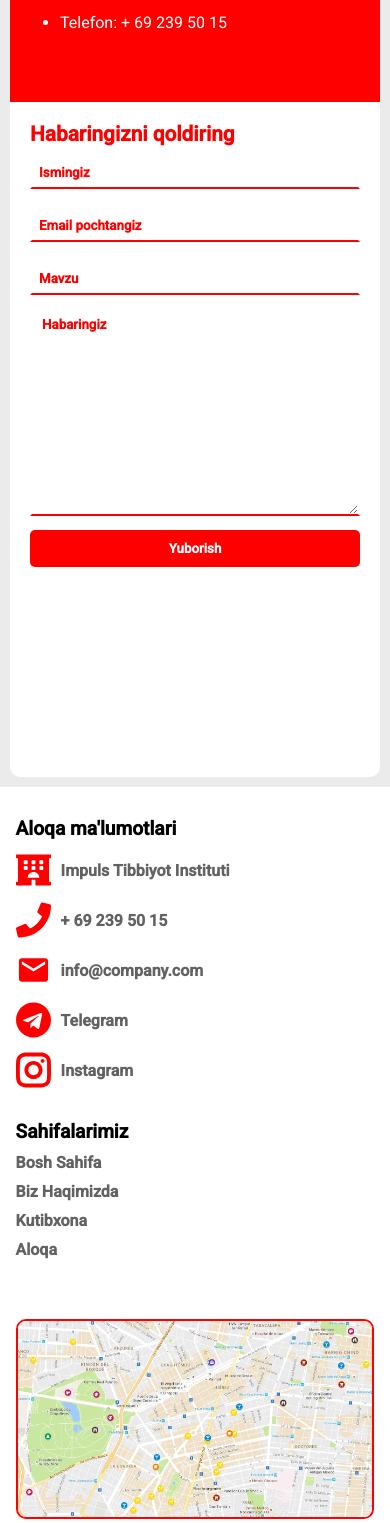
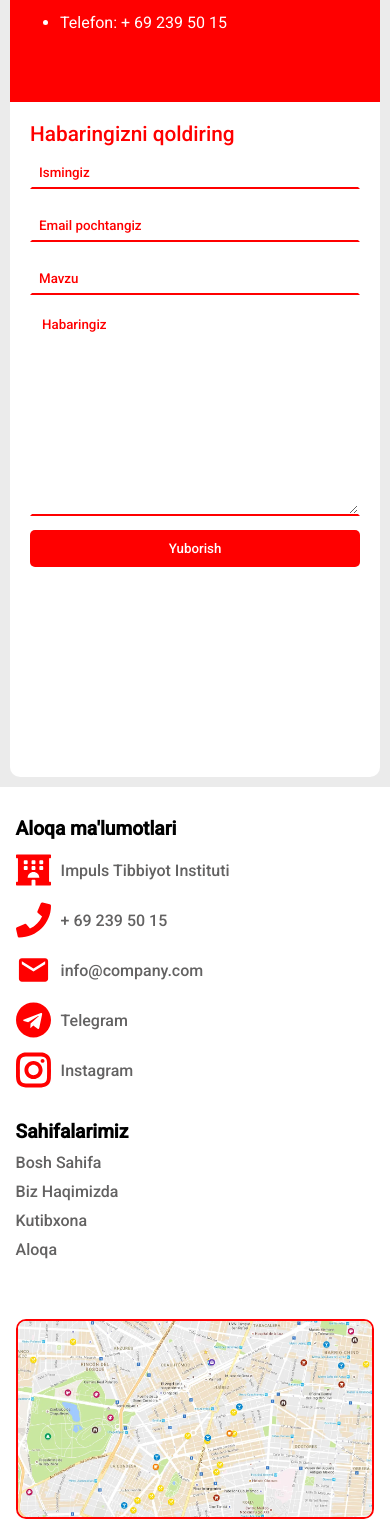
Before and after one commit to azizbeAnvarjanov/versel-project, a React (Create React App) app: page /aloqa in a window 390 px wide. Shown: the part 1080-2603 px from the top of the page. Built offline with nearby package versions, Linux system fonts and the light colour scheme.

Commit message:
chabges sizes text

```diff
--- a/src/Components/Aloqa/Aloqa.css
+++ b/src/Components/Aloqa/Aloqa.css
@@ -35,6 +35,11 @@ form
     border-top-right-radius: 10px;
     border-bottom-right-radius: 10px;
     padding: 20px;
+}
+
+form h1
+{
+    font-weight: 599;
 }
 
 .left-form-menu
@@ -97,7 +102,7 @@ form input::placeholder,
 form textarea::placeholder
 {
     color: red;
-    font-weight: 600;
+    font-weight: 500;
 }
 
 form textarea
--- a/src/Components/BizHaqimizda/BizHaqimizda.css
+++ b/src/Components/BizHaqimizda/BizHaqimizda.css
@@ -410,8 +410,9 @@ body.active
 
     .header h1
     {
-        font-size: 1.5em;
+        font-size: 1.3em;
         color: red;
+        font-weight: 500
     }
 
     .header p
@@ -459,7 +460,7 @@ body.active
 
     .galereya h1
     {
-        font-size: 1.5em;
+        font-size: 1.2em;
         color: red;
     }
 
--- a/src/Components/BoshSahifa/BoshSahifa.css
+++ b/src/Components/BoshSahifa/BoshSahifa.css
@@ -622,4 +622,19 @@ header .img {
         font-size: 1em;
     }
 
+
+    .biz-haqimizda h1
+    {
+        font-weight: 500;
+    }
+
+    .btn
+    {
+        font-weight: 500;
+    }
+
+    .impuls-box h1
+    {
+        font-weight: 500;
+    }
 }
--- a/src/Components/BoshSahifa/BoshSahifa.js
+++ b/src/Components/BoshSahifa/BoshSahifa.js
@@ -203,7 +203,7 @@ function BoshSahifa() {
             transition={{ duration: 0.8 }}
             className="first"
           >
-            - {t("ko'p_beriladighan_savollar")} -
+            {t("ko'p_beriladighan_savollar")}
           </motion.h1>
           <div className="accordion-box">
             <motion.div
--- a/src/Components/Footer/Footer.css
+++ b/src/Components/Footer/Footer.css
@@ -47,7 +47,7 @@ footer
     display: flex;
     align-items: center;
     margin: 10px 0;
-    font-weight: 600;
+    font-weight: 500;
     transition: .5s;
 }
 
--- a/src/Components/Kutibxona/Kutibxona.css
+++ b/src/Components/Kutibxona/Kutibxona.css
@@ -42,11 +42,13 @@
 
 .buttons span
 {
-    padding: 8px 20px;
+    padding: 8px 10px;
+    font-size: .9em;
     margin: 0 10px;
     color: #000;
     border-radius: 3px;
     cursor: default;
+    border: 2px solid red;
 }
 
 .buttons span.active
```
